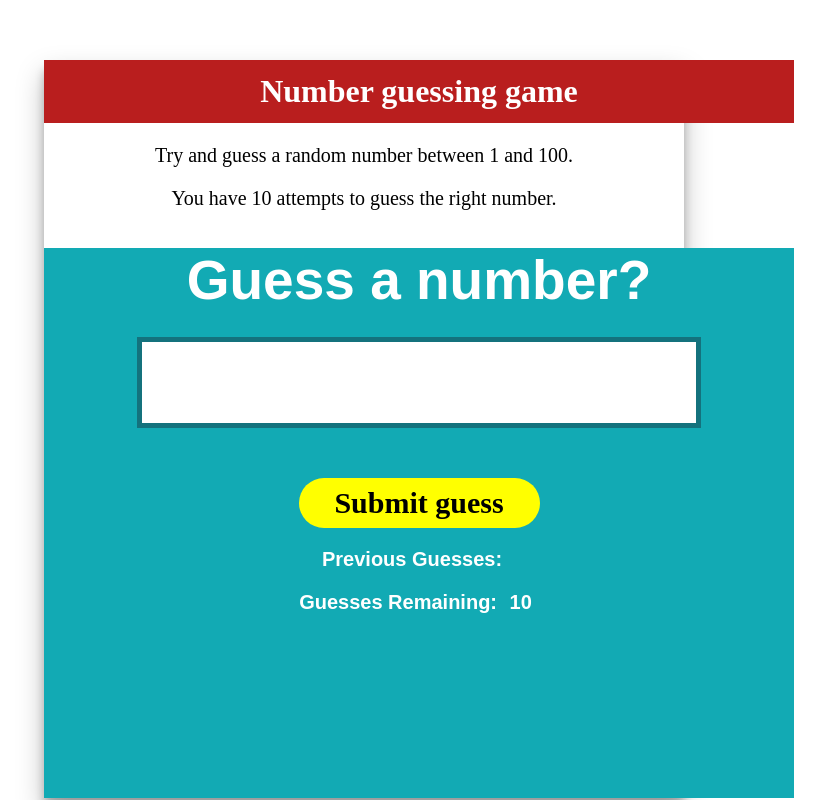
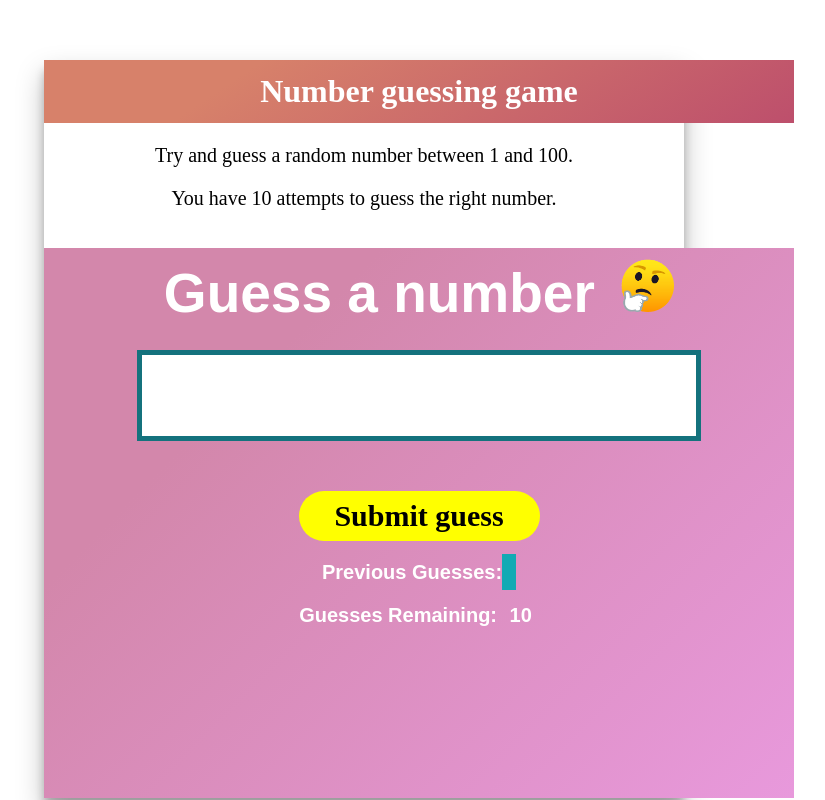
Before and after one commit to IG-Traninig-2K21/ig-training-task, a plain HTML site: page assignment-4(GuessNumber)/index.html in a window 1280 px wide. Shown: the whole page, without its empty margins (276-1101 px from the left). Drawn offline with nearby package versions, Linux system fonts and the light colour scheme.

Commit message:
update files

```diff
--- a/assignment-4(GuessNumber)/css/style.css
+++ b/assignment-4(GuessNumber)/css/style.css
@@ -1,230 +1,144 @@
 html {
-
     font-family: sans-serif;
-
 }
 
 body {
-
     width: 50%;
-
     max-width: 750px;
-
-    min-width: 480px;
-
+     min-width: 480px;
     margin: 0 auto;
-
 }
 
 .card_div{
+    margin-top:60px !important;
+    /* box-shadow: 0 14px 28px rgba(0,0,0,0.25), 0 10px 10px rgba(0,0,0,0.22);
+    border-radius: 4px !important;  */
 
-    margin-top:60px !important;
-
-    box-shadow: 0 14px 28px rgba(0,0,0,0.25), 0 10px 10px rgba(0,0,0,0.22);
-
-    border-radius: 4px !important;
-
+    box-shadow: rgba(0, 0, 0, 0.25) 0px 14px 28px, rgba(0, 0, 0, 0.22) 0px 10px 10px;
 }
 
 .lastResult {
-
-    color: white;
-
+  color: white;
     padding: 7px;
-
 }
 
 .guesses {
-
     color: white;
-
     padding: 7px;
-
 }
 
 button {
-
     background-color: purple;
-
     color: #fff;
-
     width: 250px;
-
     height: 50px;
-
     border-radius: 25px;
-
     font-size: 30px;
-
     border-style: none;
-
     margin-top: 30px;
-
 }
 
 #subt {
-
     background-color: yellow;
-
     color: #000;
-
     width: 241px;
-
     height: 50px;
-
     border-radius: 25px;
-
     font-size: 30px;
-
     border-style: none;
-
     margin-top: 50px;
-
     font-weight: 600;
-
     font-family: auto;
-
 }
 
 #restart {
-
     background-color: yellow;
-
     color: #000;
-
     width: 241px;
-
     height: 50px;
-
     border-radius: 25px;
-
     font-size: 30px;
-
     border-style: none;
-
     margin-top: 50px;
-
     font-weight: 600;
-
     font-family: auto;
-
 }
 
 #guessField {
-
     color: #000;
-
     width: 550px;
-
     height: 79px;
-
     font-size: 30px;
-
     border-style: none;
-
     margin-top: 25px;
-
     font-size: 45px;
-
     border: 5px solid #14727d;
-
     text-align: center;
-
 }
 
 #guess {
-
     font-size: 55px;
-
     margin-top: 120px;
-
     color: #fff;
-
 }
 
 .guesses {
-
     background-color: #12aab4;
-
 }
 
 #wrapper {
-
     box-sizing: border-box;
-
     text-align: center;
-
     width: 750px;
-
     height: 550px;
-
-    background-color: #12aab4;
-
+    /* background-color: #12aab4; */
+    background-color: #e899dc;
+background-image: linear-gradient(315deg, #e899dc 0%, #d387ab 74%);
     color: #fff;
-
     font-size: 25px;
-
 }
 
 h1 {
+    /* background-color: #b91e1e; */
+    /* background-color: #6b0f1a;
+background-image: linear-gradient(315deg, #6b0f1a 0%, #b91372 74%); */
 
-    background-color: #b91e1e;
+background-color: #bd4f6c;
+background-image: linear-gradient(326deg, #bd4f6c 0%, #d7816a 74%);
 
     color: #fff;
-
     text-align: center;
-
     width: 724px;
-
     font-family: none;
-
     padding:13px;
-
 }
 
 p {
-
     font-size: 20px;
-
     text-align: center;
-
     font-family: none;
-
     font-weight: 500;
-
 }
 
 label{
-
     font-weight: 600;
-
     font-size: 49px;
-
 }
 
 .last_p{
-
     font-weight: 600 !important;
-
     font-family: inherit !important;
-
 }
 
 .guess_div{
-
     border: 1px solid white;
-
     padding-right: 12px;
-
     padding-left: 12px;
-
     background-color: white;
-
     color: black;
-
     margin-left: 3px;
-
-}html {
+}
+html {
     font-family: sans-serif;
 }
 
@@ -309,6 +223,11 @@ button {
     color: #fff;
 }
 
+#guess img{
+    height: 4rem;
+    width: 4rem;
+}
+
 .guesses {
     background-color: #12aab4;
 }
--- a/assignment-4(GuessNumber)/index.html
+++ b/assignment-4(GuessNumber)/index.html
@@ -17,7 +17,7 @@
     </br>
     <div id="wrapper">
         <form class="form">
-            <label for="guessField" id="guess">Guess a number?</label>
+            <label for="guessField" id="guess">Guess a number <img src="./images/thinking_face.gif" alt="thinking image"></label>
             <input type="text" id="guessField" class="guessField">
             <input type="submit" id="subt" value="Submit guess" class="guessSubmit">
             <input type="submit" id="restart" value="Restart Game" class="restartSubmit">
```
Also changed, not shown: assignment-4(GuessNumber)/images/thinking_face.gif (added).
